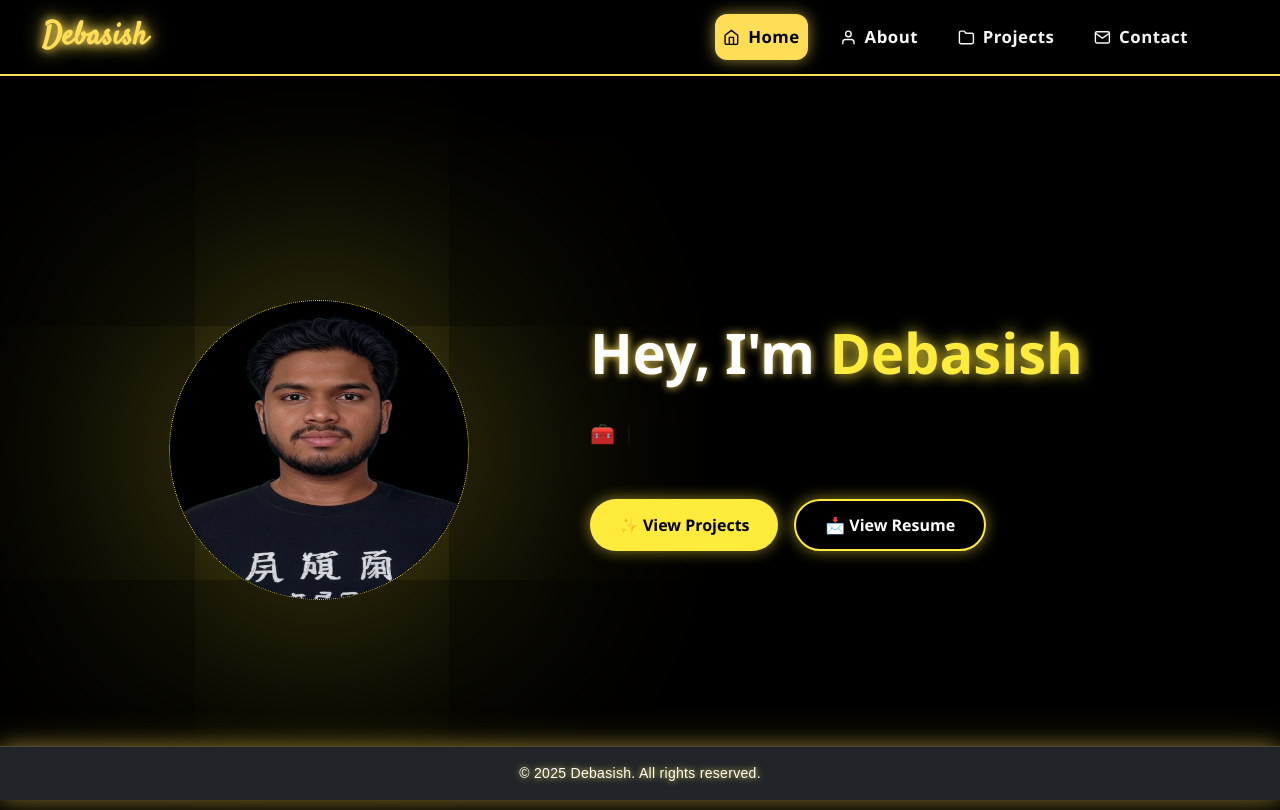
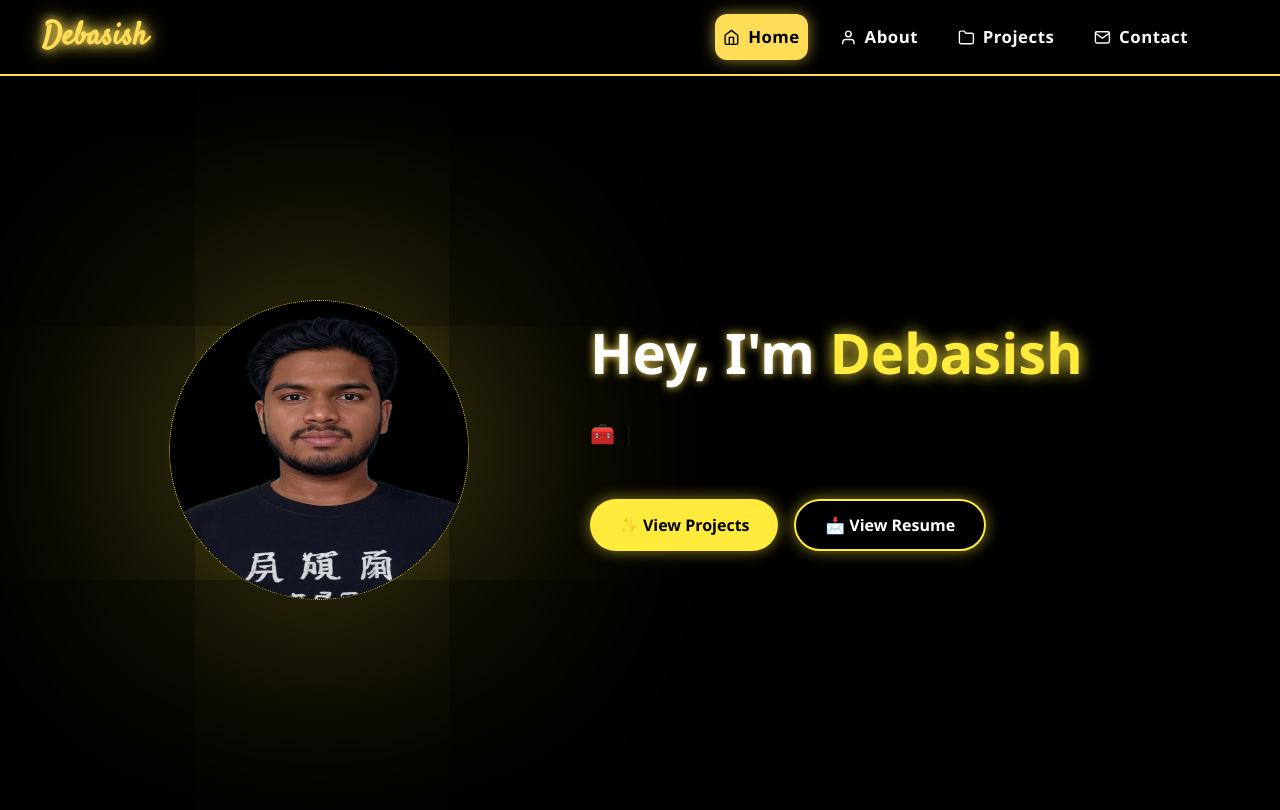
Before and after one commit to debasish39/portfolio9, a React (Vite) app: page / in a window 1280 px wide. Built offline with nearby package versions, Linux system fonts and the light colour scheme; a web font is replaced by a local one.

Commit message:
Update Footer.jsx

```diff
--- a/src/bootstrapport/components/Footer.jsx
+++ b/src/bootstrapport/components/Footer.jsx
@@ -1,12 +1,19 @@
-import React from 'react';
+import React, { useEffect } from 'react';
 import { Container } from 'react-bootstrap';
-import './Footer.css'; // Custom CSS for glowing effects
+import './Footer.css';
+import AOS from 'aos';
+import 'aos/dist/aos.css';
 
 const Footer = () => {
+  useEffect(() => {
+    AOS.init({ duration: 1000 });
+  }, []);
+
   return (
-    <footer className="footer bg-dark text-white py-3">
-      <Container className="text-center">
-        <small>© {new Date().getFullYear()} Debasish. All rights reserved.</small>
+    <footer className="footer" data-aos="fade-up">
+      <Container className="text-center py-3">
+      <small>Built with ❤️ by <strong>Debasish</strong> | © {new Date().getFullYear()}</small>
+
       </Container>
     </footer>
   );
```
